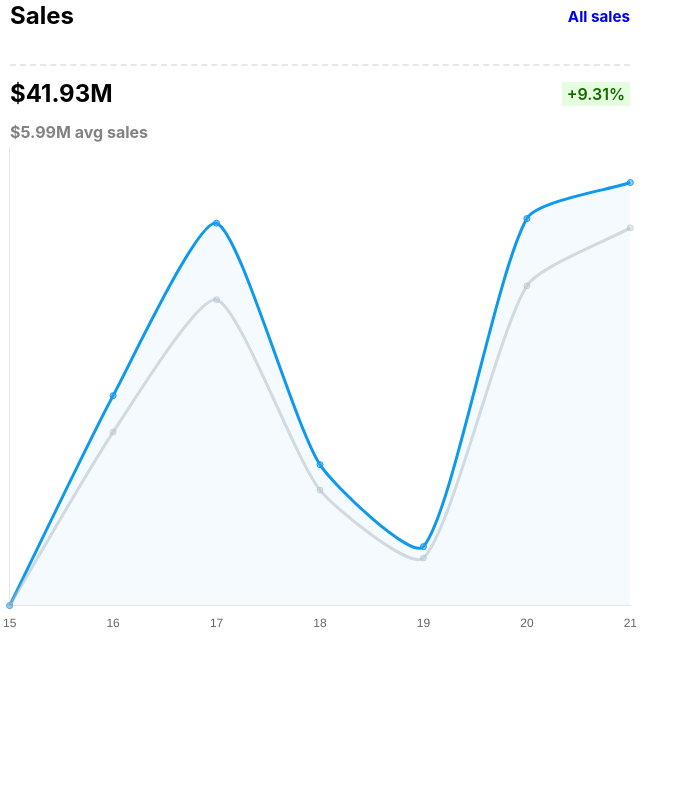
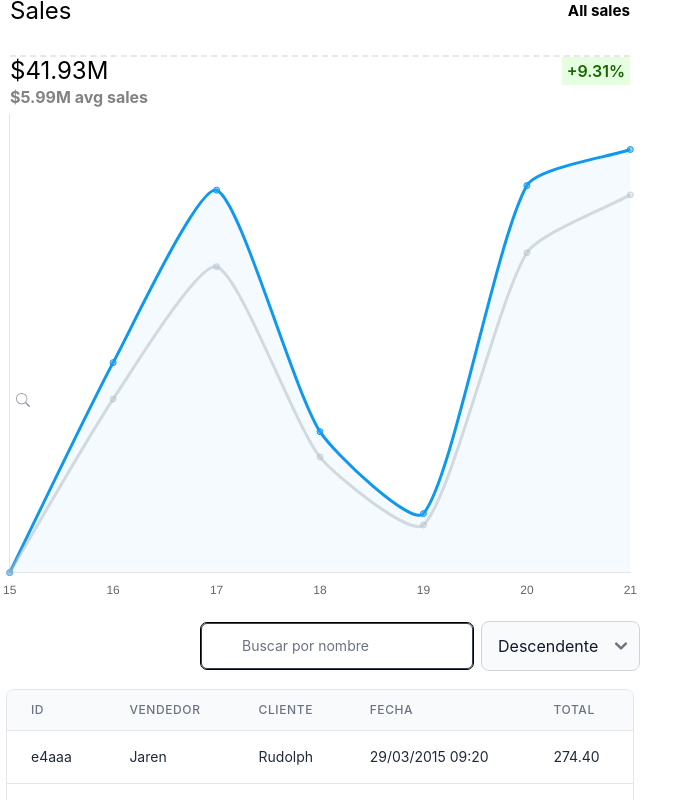
Before and after one commit to Kev2000-Github/Framework-Lab, a React (Create React App) app: page / in a window 1280 px wide. Shown: the top 800 px of the page, without its empty margins (0-697 px from the left). Built offline with nearby package versions, Linux system fonts and the light colour scheme.

Commit message:
feat=table-components

```diff
--- /dev/null
+++ b/postcss.config.js
@@ -0,0 +1,6 @@
+module.exports = {
+  plugins: {
+    tailwindcss: {},
+    autoprefixer: {},
+  },
+}
--- a/src/App/App.js
+++ b/src/App/App.js
@@ -1,16 +1,28 @@
-import './App.css';
-import {LineChart} from '../Components/Charts'
-import {dataProjection, dataReal, labels as saleYears} from '../Data/lineChartSales'
+import "./App.css";
+import { LineChart } from "../Components/Charts";
+import {
+  dataProjection,
+  dataReal,
+  labels as saleYears,
+} from "../Data/lineChartSales";
+import { Table } from "../Components/Table";
 
 function App() {
   return (
     <div className="App">
       <main>
-        <LineChart
-          dataProjection={dataProjection}
-          dataReal={dataReal}
-          years={saleYears}
-        />
+        <div className="grid grid-col-1 gap-2">
+          <div>
+            <LineChart
+              dataProjection={dataProjection}
+              dataReal={dataReal}
+              years={saleYears}
+            />
+          </div>
+          <div>
+            <Table />
+          </div>
+        </div>
       </main>
     </div>
   );
--- /dev/null
+++ b/src/Components/Table/Order/index.js
@@ -0,0 +1,33 @@
+import React, { useState } from "react";
+
+const order = [
+  { id: "desc", value: "Descendente" },
+  { id: "asc", value: "Ascendente" },
+];
+export const Order = ({ onOrder }) => {
+  const [selectedOrderBy, setSelectedOrderBy] = useState(order[1]);
+
+  const handleChangeOrderBy = (e) => {
+    const value = order.find((item) => item.id === e.target.value);
+    setSelectedOrderBy(value);
+
+    onOrder(value.id);
+  };
+
+  return (
+    <>
+      <select
+        defaultChecked={selectedOrderBy.id}
+        id="large"
+        onChange={handleChangeOrderBy}
+        className="block py-3 px-4 w-full text-base text-gray-900 bg-gray-50 rounded-lg border border-gray-300 focus:ring-blue-500 focus:border-blue-500 dark:bg-gray-700 dark:border-gray-600 dark:placeholder-gray-400 dark:text-white dark:focus:ring-blue-500 dark:focus:border-blue-500"
+      >
+        {order.map((item, i) => (
+          <option key={i + "-orderby"} value={item.id}>
+            {item.value}
+          </option>
+        ))}
+      </select>
+    </>
+  );
+};
--- /dev/null
+++ b/src/Components/Table/Search/index.js
@@ -0,0 +1,36 @@
+export const Search = ({ onSearch }) => {
+  return (
+    <>
+      <label htmlFor="hs-table-search" className="sr-only">
+        Buscar
+      </label>
+      <input
+        onChange={onSearch}
+        type="text"
+        name="hs-table-search"
+        id="hs-table-search"
+        className="block w-full
+               p-3 pl-10 text-sm
+                rounded-md
+                focus:border-blue-500
+                focus:ring-blue-500
+                outline
+                outline-1
+                border-gray-700 "
+        placeholder="Buscar por nombre"
+      />
+      <div className="absolute inset-y-0 left-0 flex items-center pl-4 pointer-events-none">
+        <svg
+          className="h-3.5 w-3.5 text-gray-400"
+          xmlns="http://www.w3.org/2000/svg"
+          width="16"
+          height="16"
+          fill="currentColor"
+          viewBox="0 0 16 16"
+        >
+          <path d="M11.742 10.344a6.5 6.5 0 1 0-1.397 1.398h-.001c.03.04.062.078.098.115l3.85 3.85a1 1 0 0 0 1.415-1.414l-3.85-3.85a1.007 1.007 0 0 0-.115-.1zM12 6.5a5.5 5.5 0 1 1-11 0 5.5 5.5 0 0 1 11 0z" />
+        </svg>
+      </div>
+    </>
+  );
+};
--- /dev/null
+++ b/src/Components/Table/index.js
@@ -0,0 +1,116 @@
+/* eslint-disable jsx-a11y/anchor-is-valid */
+import dayjs from "dayjs";
+import React, { useEffect, useState } from "react";
+import { generateTableData } from "../../Data/tableMock";
+import { Order } from "./Order";
+import { Search } from "./Search";
+
+const headers = [
+  { title: "ID" },
+  { title: "Vendedor" },
+  { title: "Cliente" },
+  { title: "Fecha" },
+  { title: "Total" },
+];
+
+const staticSeeder = generateTableData(10);
+
+export const Table = () => {
+  const [data, setData] = useState(staticSeeder);
+
+  useEffect(() => {
+  }, [data]);
+  const handleSearch = (e) => {
+    if (e.target.value === "") {
+      setData(staticSeeder);
+    } else {
+      const value = e.target.value;
+      const filteredData = data.filter((item) => {
+        return (
+          item.seller.toLowerCase().includes(value.toLowerCase()) ||
+          item.customer.toLowerCase().includes(value.toLowerCase())
+        );
+      });
+      setData(filteredData);
+    }
+  };
+  const handleOrder = (e) => {
+    const value = e;
+    if (value === "asc") {
+      const sortedData = data.sort((a, b) => {
+        return a.created - b.created;
+      });
+      setData([ ...sortedData]);
+    }
+    if (value === "desc") {
+      const sortedData = data.sort((a, b) => {
+        return b.created - a.created;
+      });
+
+      setData([...sortedData]);
+    }
+  };
+  return (
+    <div className="flex flex-col">
+      <div className="overflow-x-auto">
+        <div className="flex justify-end py-3 pl-2">
+          <div className="flex items-center space-x-2">
+            <div>
+              <Search onSearch={handleSearch} />
+            </div>
+            <div className="relative">
+              <Order onOrder={handleOrder} />
+            </div>
+          </div>
+        </div>
+
+        <div className="p-1.5 w-full inline-block align-middle">
+          <div className="overflow-hidden border rounded-lg">
+            <table className="min-w-full divide-y divide-gray-200">
+              <thead className="bg-gray-50">
+                <tr>
+                  {headers.map((header, i) => (
+                    <th
+                      key={i + "-header"}
+                      scope="col"
+                      className="px-6 py-3
+                        text-left
+                        text-xs
+                        font-medium
+                         text-gray-500
+                         uppercase
+                         tracking-wider"
+                    >
+                      {header.title}
+                    </th>
+                  ))}
+                </tr>
+              </thead>
+              <tbody className="divide-y divide-gray-200">
+                {data.map((row, i) => (
+                  <tr key={i + "-tableSeller"}>
+                    <td className="px-6 py-4 text-sm text-gray-800 whitespace-nowrap">
+                      {row.id}
+                    </td>
+                    <td className="px-6 py-4 text-sm text-gray-800 whitespace-nowrap">
+                      {row.seller}
+                    </td>
+                    <td className="px-6 py-4 text-sm text-gray-800 whitespace-nowrap">
+                      {row.customer}
+                    </td>
+                    <td className="px-6 py-4 text-sm text-gray-800 whitespace-nowrap">
+                      {dayjs(row.created).format("DD/MM/YYYY HH:mm")}
+                    </td>
+                    <td className="px-6 py-4 text-sm text-gray-800 whitespace-nowrap">
+                      {row.total}
+                    </td>
+                  </tr>
+                ))}
+              </tbody>
+            </table>
+          </div>
+        </div>
+      </div>
+    </div>
+  );
+};
--- /dev/null
+++ b/src/Data/tableMock.js
@@ -0,0 +1,15 @@
+import { faker } from "@faker-js/faker";
+
+const fakerSeller = () => {
+  return {
+    id: faker.datatype.uuid().substring(0,5),
+    seller: faker.name.firstName(),
+    customer: faker.name.firstName(),
+    created: faker.date.past(10),
+    total: faker.finance.amount(),
+  };
+};
+export const generateTableData = (rows = 10) => {
+  //generate array of  faker sellers
+  return Array.from({ length: rows }, () => fakerSeller());
+};
--- a/src/index.css
+++ b/src/index.css
@@ -1,3 +1,7 @@
+@tailwind base;
+@tailwind components;
+@tailwind utilities;
+
 body {
   margin: 0;
   font-family: -apple-system, BlinkMacSystemFont, 'Segoe UI', 'Roboto', 'Oxygen',
--- /dev/null
+++ b/tailwind.config.js
@@ -0,0 +1,13 @@
+/** @type {import('tailwindcss').Config} */
+module.exports = {
+  content: [
+    "./src/**/*.{js,jsx,ts,tsx}",
+    'node_modules/flowbite-react/**/*.{js,jsx,ts,tsx}'
+  ],
+  theme: {
+    extend: {},
+  },
+  plugins: [
+    require('flowbite/plugin')
+]
+}
```
Also changed, not shown: package.json (+9 -0 lines), 2 other files (tests, documents, lock files or other folders).
